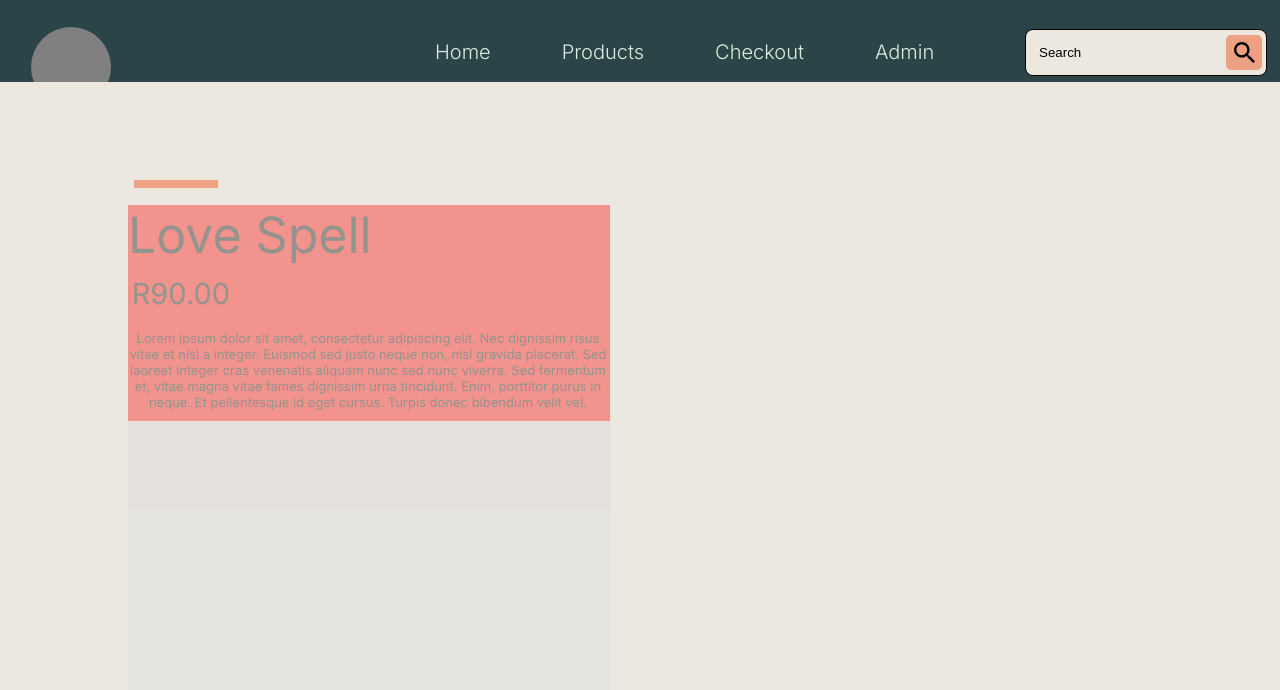
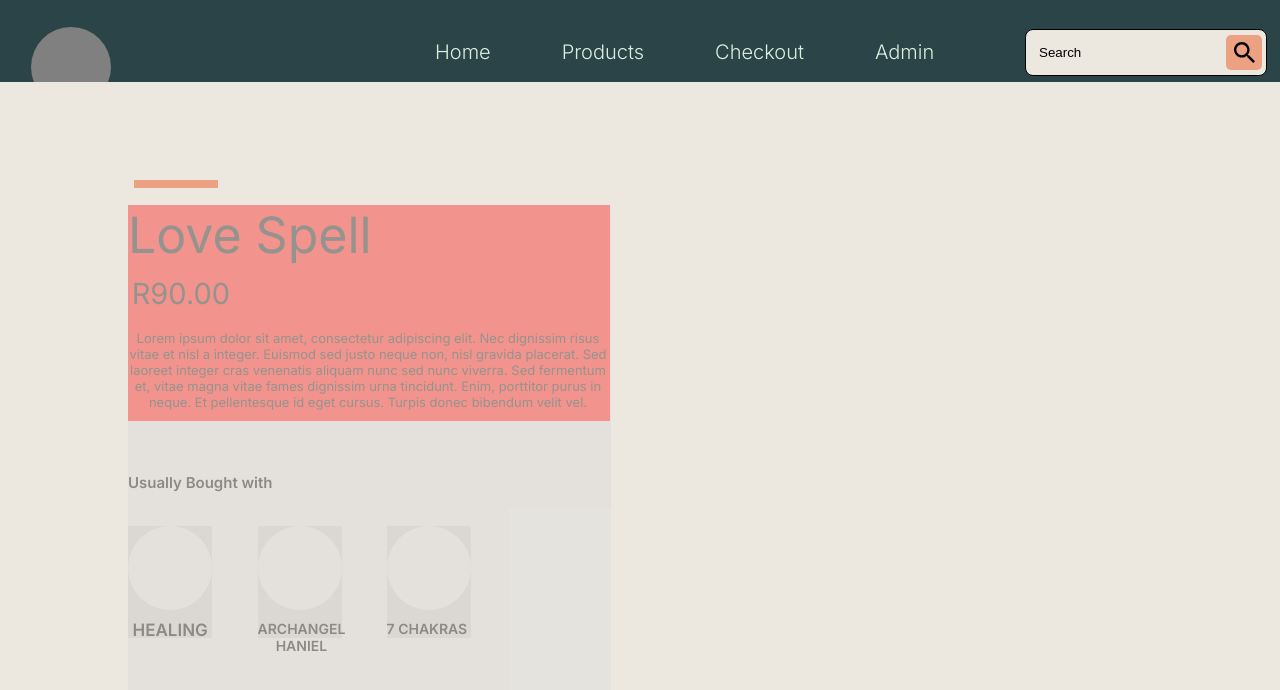
Before and after one commit to Tsebo200/Oilixate, a React (Create React App) app in the folder client/: page /Products in a window 1280 px wide. Shown: the top 690 px of the page. Built offline with nearby package versions, Linux system fonts and the light colour scheme.

Commit message:
Everything before the buttons section in individual product page

```diff
--- a/client/src/components/Products.js
+++ b/client/src/components/Products.js
@@ -16,6 +16,30 @@ const Products = () => {
                  vitae fames dignissim urna tincidunt. Enim, porttitor purus in neque. Et pellentesque id eget
                  cursus. Turpis donec bibendum velit vel.</p>
             </div>
+
+            <p className="bought-with-text">Usually Bought with</p>
+            <div className="product-two-container">
+                <div className="product-two-img"></div>
+                <p className="product-two-name">Healing</p>
+            </div>
+            <div className="product-three-container">
+                <div className="product-three-img"></div>
+                <p className="product-three-name">Archangel haniel</p>
+            </div>
+            <div className="product-four-container">
+                <div className="product-four-img"></div>
+                <p className="product-four-name">7 Chakras</p>
+            </div>
+            <div className="buttons-container">
+                <div className="add-and-sub-container">
+                    <div className="sub-btn-side"></div>
+                    <div className="counter-side"></div>
+                    <div className="add-btn-side"></div>
+                </div>
+                <div className="add-cart-btn">
+                    <p className="add-to-cart-text"></p>
+                </div>
+            </div>
             </div>
         </div>
         </>
--- a/client/src/index.css
+++ b/client/src/index.css
@@ -1,4 +1,4 @@
-@import url('https://fonts.googleapis.com/css2?family=Inter:wght@200;300;400&display=swap');
+@import url('https://fonts.googleapis.com/css2?family=Inter:wght@200;300;400;500;600&display=swap');
 html, body, p, li, ul, h1{
   margin: 0;
   padding: 0;
@@ -581,3 +581,97 @@ html, body, p, li, ul, h1{
   font-size: 13px;
   float: left;
 }
+
+.bought-with-text{
+  font-family: 'Inter';
+  font-weight: 600;
+  margin-top: 52px;
+  font-size: 15px;
+  color: #000000;
+  float: left;
+}
+
+/* Product Two */
+.product-two-container{
+  width: 84px;
+  height: 112px;
+  margin-top: 105px;
+  margin-left: -145px;
+  background: rgba(158, 158, 158, 0.4);
+  float: left;
+}
+
+.product-two-img{
+  width: 84px;
+  height: 84px;
+  background: #D9D9D9;
+  border-radius: 100%;
+  float: left;
+}
+
+.product-two-name{
+  font-family: 'Inter';
+  margin-top: 10px;
+  margin-left: 5px;
+  font-weight: 600;
+  font-size: 17px;
+  color: #000000;
+  text-transform: uppercase;
+  float: left;
+}
+
+/* Product Three */
+.product-three-container{
+  width: 84px;
+  height: 112px;
+  margin-top: 105px;
+  margin-left: -15px;
+  background: rgba(158, 158, 158, 0.4);
+  float: left;
+}
+
+.product-three-img{
+  width: 84px;
+  height: 84px;
+  background: #D9D9D9;
+  border-radius: 100%;
+  float: left;
+}
+
+.product-three-name{
+  font-family: 'Inter';
+  margin-top: 10px;
+  font-weight: 600;
+  font-size: 14px;
+  color: #000000;
+  text-transform: uppercase;
+  float: left;
+}
+
+/* Product Four */
+.product-four-container{
+  width: 84px;
+  height: 112px;
+  margin-top: 105px;
+  margin-left: 45px;
+  background: rgba(158, 158, 158, 0.4);
+  float: left;
+}
+
+.product-four-img{
+  width: 84px;
+  height: 84px;
+  background: #D9D9D9;
+  border-radius: 100%;
+  float: left;
+}
+
+.product-four-name{
+  font-family: 'Inter';
+  margin-top: 10px;
+  font-weight: 600;
+  font-size: 14px;
+  color: #000000;
+  text-transform: uppercase;
+  float: left;
+}
```
